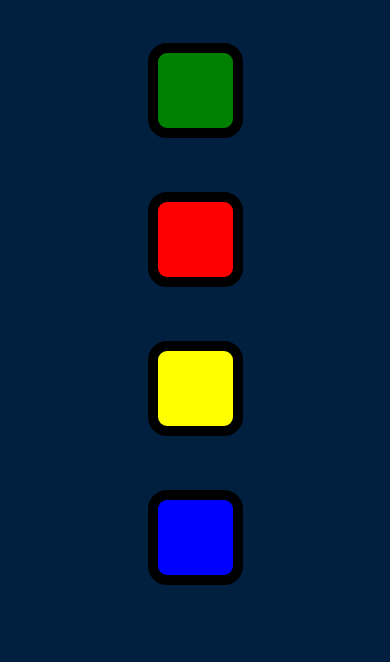
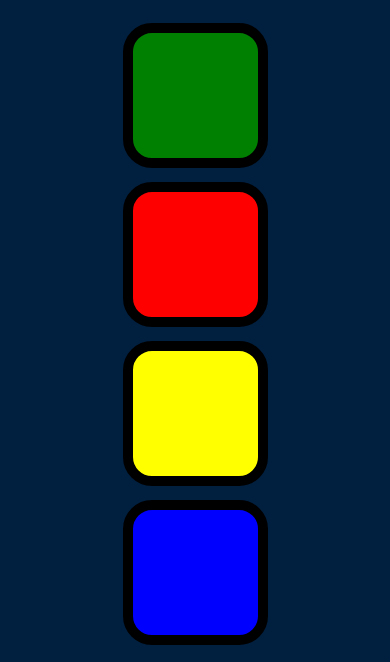
Before and after one commit to LDluminair/SimonGame, a plain HTML site: page index.html in a window 390 px wide. Shown: the part 214-876 px from the top of the page. Before the commit the page ends 844 px from the top, so only its background shows below. Drawn offline with nearby package versions, Linux system fonts and the light colour scheme.

Commit message:
Update styles.css

```diff
--- a/styles.css
+++ b/styles.css
@@ -33,10 +33,10 @@ body {
 }
 @media (max-width: 1120px) {
   .btn{
-    margin: 25px;
+    margin: 5px;
     display: inline-block;
-    height: 75px;
-    width: 75px;
+    height: 125px;
+    width: 125px;
     border: 10px solid black;
     border-radius: 20%;
   }
```
